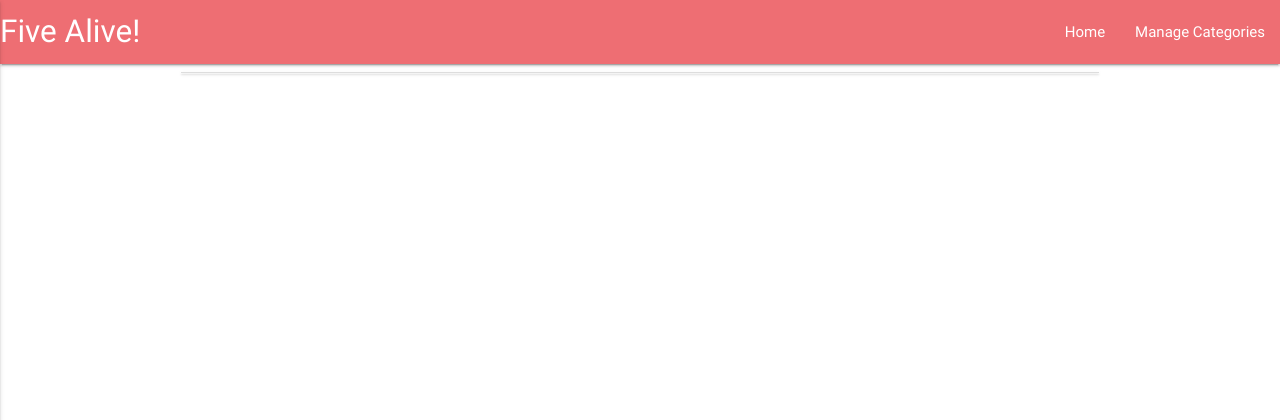
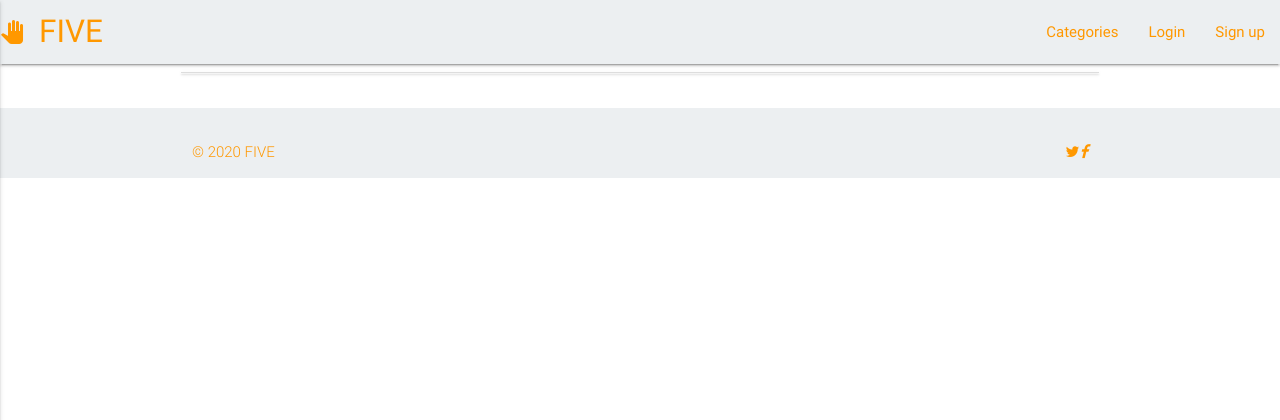
Before and after one commit to OrlaBr/five-app, a Flask app: page / in a window 1280 px wide. Shown: the top 420 px of the page. Run offline with Flask 2, Linux system fonts and the light colour scheme; data that the repository does not hold is empty; some libraries are stand-ins or nearby versions.

Commit message:
Editing Navbar and Footer

```diff
--- a/static/css/style.css
+++ b/static/css/style.css
@@ -1,4 +1,4 @@
-/* styling done and edit buttons */
+/* styling buttons */
 
 .btn_small {
     height: 24px;
@@ -6,7 +6,3 @@
     margin: 5px 5px;
     padding: 0 0.5em;
 }
-
-.task_header {
-    margin-top: 5px;
-}
--- a/templates/base.html
+++ b/templates/base.html
@@ -6,6 +6,7 @@
     <meta http-equiv="X-UA-Compatible" content="ie=edge">
     <link href="https://fonts.googleapis.com/icon?family=Material+Icons" rel="stylesheet">
     <link rel="stylesheet" href="https://cdnjs.cloudflare.com/ajax/libs/materialize/0.100.2/css/materialize.min.css">
+    <link rel="stylesheet" href="https://maxcdn.bootstrapcdn.com/font-awesome/4.7.0/css/font-awesome.min.css" type="text/css" />
     <link rel="stylesheet" href="{{ url_for('static', filename='css/style.css')}}" type="text/css" />
     <title>Five!</title>
 </head>
@@ -13,18 +14,19 @@
 <!----Navbar--->
     <header>
             <nav>
-            <div class="nav-wrapper">
-            <a href="{{ url_for('get_categories') }}" class="brand-logo">Five Alive!</a>
+            <div class="nav-wrapper blue-grey lighten-5">
+            <a href="{{ url_for('get_categories') }}" class="brand-logo"><span class="orange-text"><i class="material-icons">pan_tool</i>FIVE</span></a>
             <a href="#" data-activates="mobile-demo" class="button-collapse"><i class="material-icons">menu</i></a>
             <ul id="nav-mobile" class="right hide-on-med-and-down">
-                <li><a href="{{ url_for('get_tasks') }}">Home</a></li>
-                <li><a href="{{ url_for('get_categories') }}">Manage Categories</a></li>
+                <li><a href="{{ url_for('get_tasks') }}"><span class="orange-text">Categories</span></a></li>
+                <li><a href="{{ url_for('get_categories') }}"><span class="orange-text">Login</span></a></li>
+                <li><a href="{{ url_for('get_categories') }}"><span class="orange-text">Sign up</span></a></li>
             </ul>
              <ul class="side-nav" id="mobile-demo">
                 <li><a href="{{ url_for('get_tasks') }}">Home</a></li>
                 <li><a href="{{ url_for('add_task') }}">Add new 5</a></li>
                 <li><a href="{{ url_for('get_categories') }}">Manage Categories</a></li>
-            </ul
+            </ul>
             </div>
         </nav>
     </header>
@@ -35,6 +37,15 @@
     {% block content%}
     {% endblock %}
     </div>
+<!----footer---->
+        <footer class="page-footer blue-grey lighten-5">
+          <div class="footer-copyright blue-grey lighten-5">
+            <div class="container">
+            <span class="orange-text">© 2020 FIVE</span>
+            <a class="grey-text text-lighten-4 right" href="#!"><span class="orange-text"><i class="fa fa-twitter"><i class="fab fa-facebook-f"></i></i></span></a>
+            </div>
+          </div>
+        </footer>
 <!----javascript/jquery---->
     <script src="https://cdnjs.cloudflare.com/ajax/libs/jquery/3.2.1/jquery.min.js"></script>
     <script src="https://cdnjs.cloudflare.com/ajax/libs/materialize/0.100.2/js/materialize.min.js"></script>
```
Also changed, not shown: templates/index.html (added).
